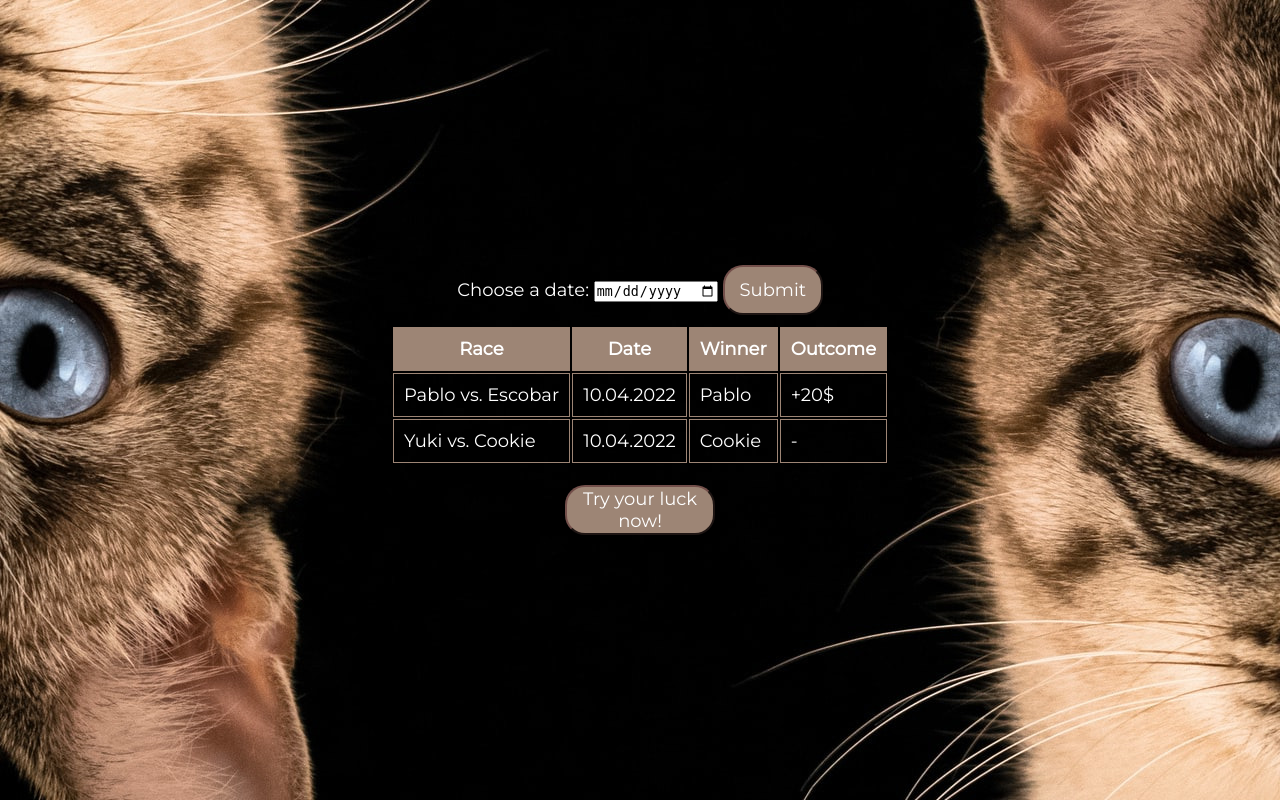
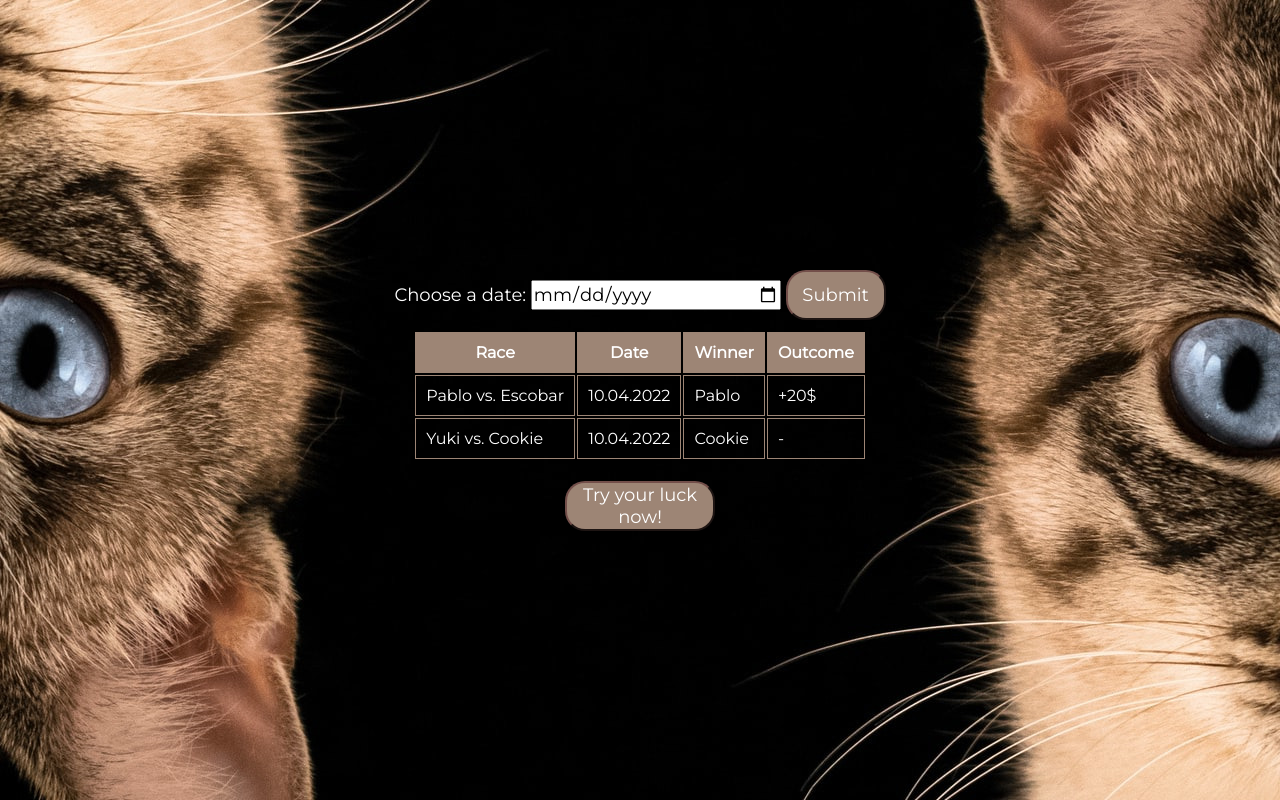
Before and after one commit to stefiucmarina/webproject, a PHP site: page /history.html in a window 1280 px wide. Shown: the part 64-864 px from the top of the page. Run offline with PHP 8.4, Linux system fonts and the light colour scheme.

Commit message:
Menu minor changes

```diff
--- a/History/history_style.css
+++ b/History/history_style.css
@@ -73,7 +73,6 @@ nav {
     justify-content: center;
     font-family: 'Montserrat', sans-serif;
     flex-direction: column;
-    font-size: large;
 }
 
 
@@ -81,6 +80,14 @@ nav {
 {
     align-items: center;
     color: white;
+    font-size: large;
+    margin-bottom: 10px;
+}
+
+.form_date #match_day {
+    height: 30px;
+    width: 250px;
+    font-family: 'Montserrat', sans-serif;
     font-size: large;
     margin-bottom: 10px;
 }
@@ -143,7 +150,7 @@ nav {
     }
 
     .nav-links {
-        position: absolute;
+        position: fixed;
         right: 0px;
         height: 100vh;
         top: 0vh;
--- a/Profile/profile_style.css
+++ b/Profile/profile_style.css
@@ -257,7 +257,7 @@ nav {
     }
 
     .nav-links {
-        position: absolute;
+        position: fixed;
         right: 0px;
         height: 100vh;
         top: 0vh;
```
